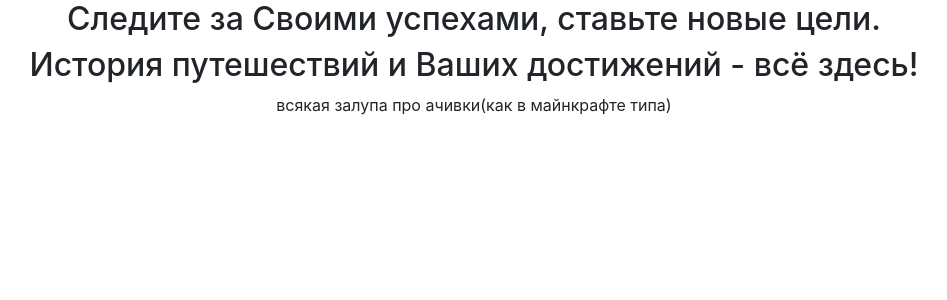
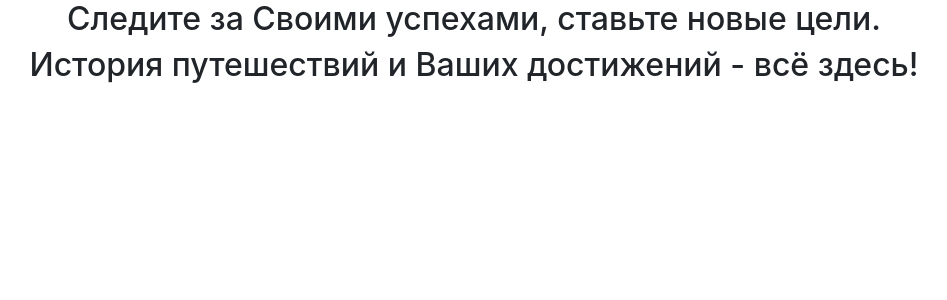
Before and after one commit to alexarlord-boop/DJANGO_project, a Django app: page /goals in a window 1280 px wide. Shown: the part 56-356 px from the top of the page, without its empty margins (166-1113 px from the left). Run offline with Django 3.2, Linux system fonts and the light colour scheme; some libraries are stand-ins or nearby versions.

Commit message:
Deleted obscene comment

```diff
--- a/live_action/main/templates/main/goals.html
+++ b/live_action/main/templates/main/goals.html
@@ -7,7 +7,7 @@
     <div class="container">
         <h2>Следите за Своими успехами, ставьте новые цели.</h2>
         <h2>История путешествий и Ваших достижений - всё здесь!</h2>
-        <p>всякая залупа про ачивки(как в майнкрафте типа)</p>
+
     </div>
 </center>
 {% endblock %}
--- a/live_action/main/views.py
+++ b/live_action/main/views.py
@@ -46,7 +46,7 @@ def map(request):
 
 
 def make_map_with_filter_opt(post_data):
-    COLORS = {'s_mount': 'blue'}
+    COLORS = {'s_mount': 'white', 'under_water': 'deep-blue', 'on_water': 'blue'}
     map = folium.Map(location=[50.296933, 40.9574983], zoom_start=2,
                      height='100%', width='100%')
 
@@ -56,9 +56,10 @@ def make_map_with_filter_opt(post_data):
         if (el.type == post_data['type']) and (int(post_data['user_skill']) >= el.user_skill) and (
                 el.enviroment_chars == int(post_data['enviroment_chars'])) and el.extreme == int(post_data['extreme']):
             location = [float(el.coords.split(',')[0]), float(el.coords.split(',')[1])]
+
             folium.Marker(location=location, popup=el.title, icon=folium.Icon(color=COLORS[el.type])).add_to(map)
         else:
-            pass
+            continue
     map = map._repr_html_()
 
     return map
```
